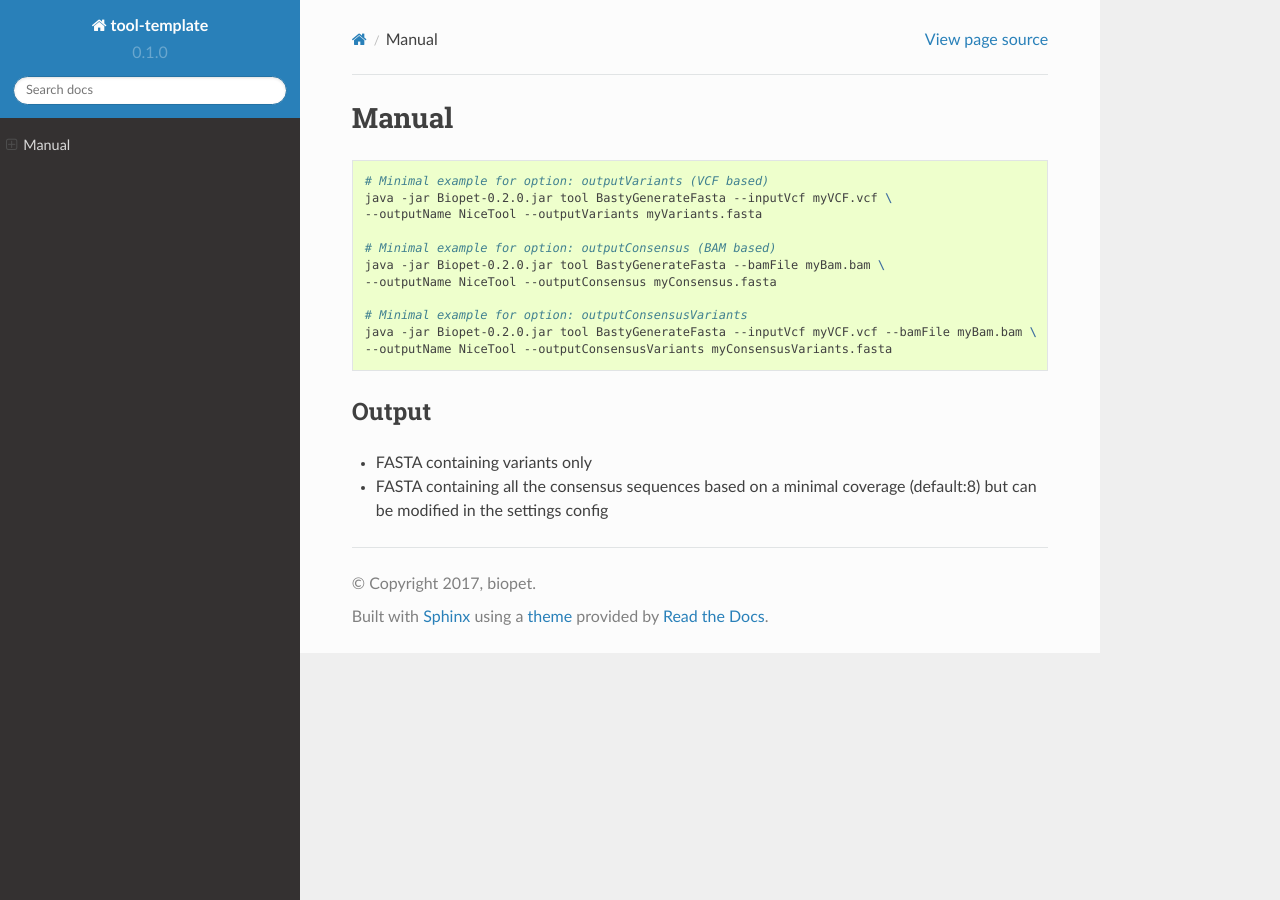
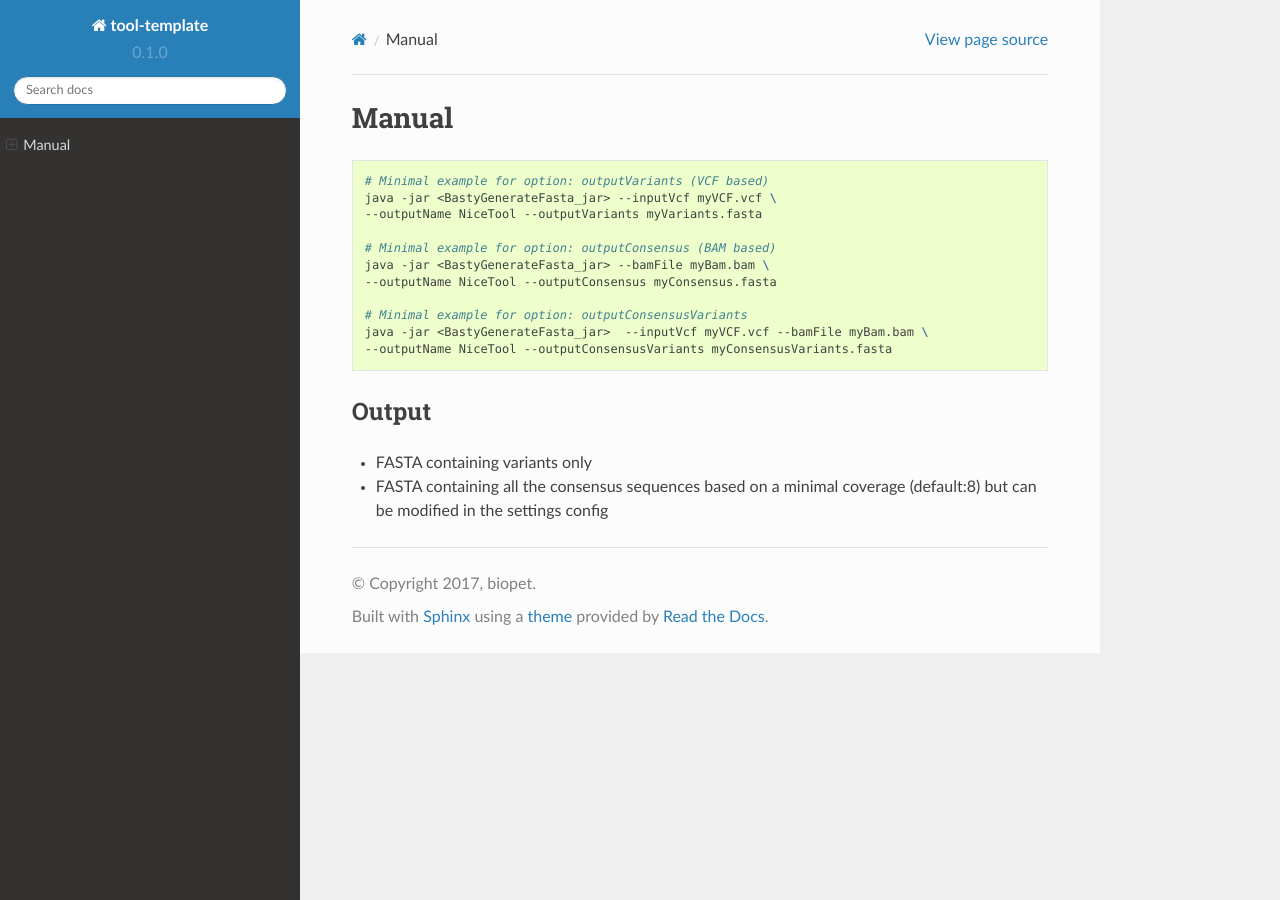
Before and after one commit to biopet/bastygeneratefasta, a Sphinx documentation site: the page built from docs/MANUAL.md, in a window 1280 px wide. Built offline with Sphinx 7.4.7 and the Read the Docs theme 2.0.0, drawn with Linux system fonts in a browser that asks for light colours.

Commit message:
update jars

````diff
--- a/docs/MANUAL.md
+++ b/docs/MANUAL.md
@@ -2,15 +2,15 @@
 
 ```bash
 # Minimal example for option: outputVariants (VCF based)
-java -jar Biopet-0.2.0.jar tool BastyGenerateFasta --inputVcf myVCF.vcf \
+java -jar <BastyGenerateFasta_jar> --inputVcf myVCF.vcf \
 --outputName NiceTool --outputVariants myVariants.fasta
 
 # Minimal example for option: outputConsensus (BAM based)
-java -jar Biopet-0.2.0.jar tool BastyGenerateFasta --bamFile myBam.bam \
+java -jar <BastyGenerateFasta_jar> --bamFile myBam.bam \
 --outputName NiceTool --outputConsensus myConsensus.fasta
 
 # Minimal example for option: outputConsensusVariants
-java -jar Biopet-0.2.0.jar tool BastyGenerateFasta --inputVcf myVCF.vcf --bamFile myBam.bam \
+java -jar <BastyGenerateFasta_jar>  --inputVcf myVCF.vcf --bamFile myBam.bam \
 --outputName NiceTool --outputConsensusVariants myConsensusVariants.fasta
 ```
 
````
